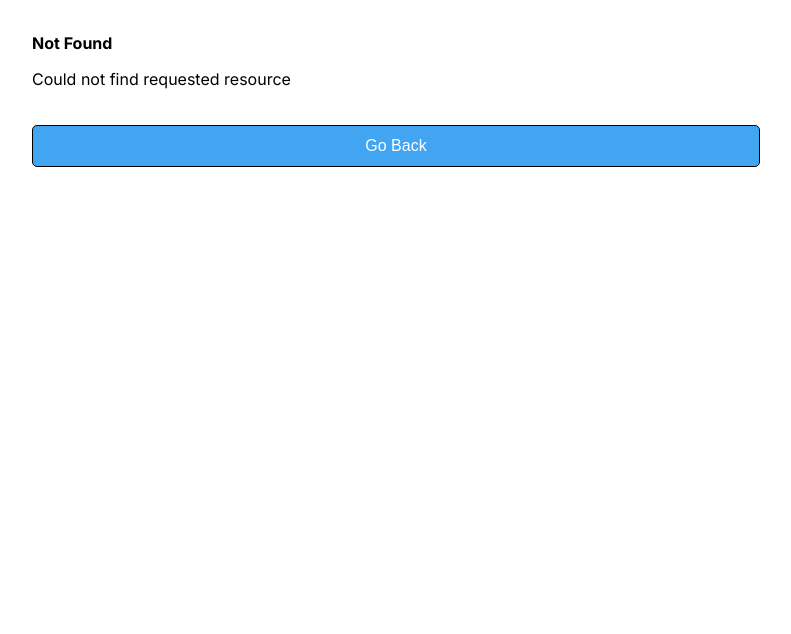
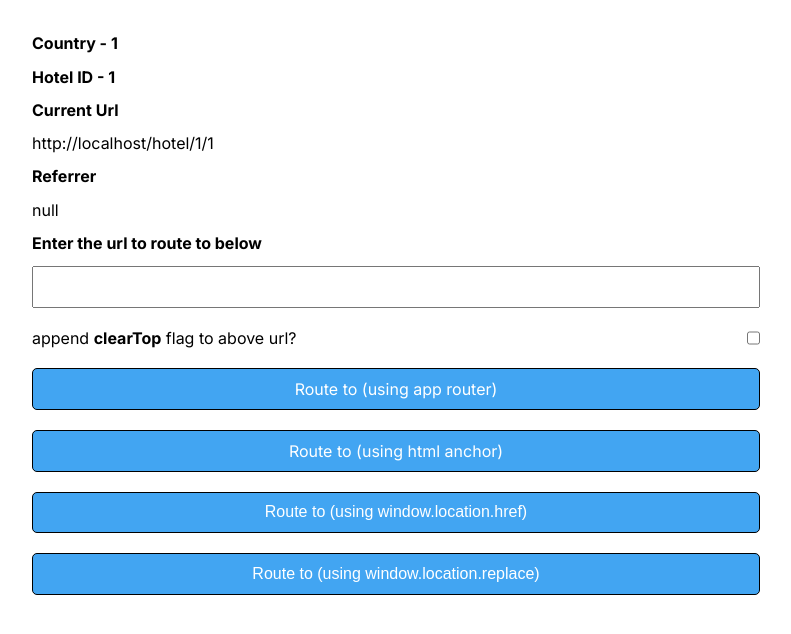
Before and after one commit to vishal-tiket/central-router, a Next.js app: page /hotel/1/1 in a window 1280 px wide. Before the commit this address had no page. Shown: the top 634 px of the page, without its empty margins (244-1035 px from the left). Built offline with nearby package versions, Linux system fonts and the light colour scheme.

Commit message:
account, order and pdp pages

```diff
--- /dev/null
+++ b/src/app/hotel/[country]/[hotelId]/page.js
@@ -0,0 +1,11 @@
+import { CentralRouter } from "../../../../../component/CentralRouter";
+
+export default function HotelPDP({ params }) {
+  return (
+    <div>
+      <h2>Country - {params?.country}</h2>
+      <h2>Hotel ID - {params?.hotelId}</h2>
+      <CentralRouter />
+    </div>
+  );
+}
```
Also changed, not shown: src/app/myaccount/page.js (added, +10 -0 lines), src/app/yourorder/history/page.js (added, +10 -0 lines), src/app/yourorder/page.js (added, +10 -0 lines).
